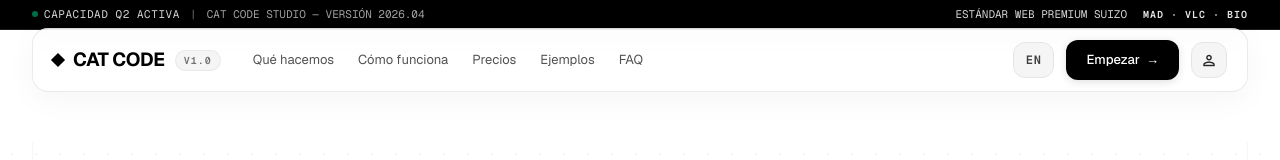
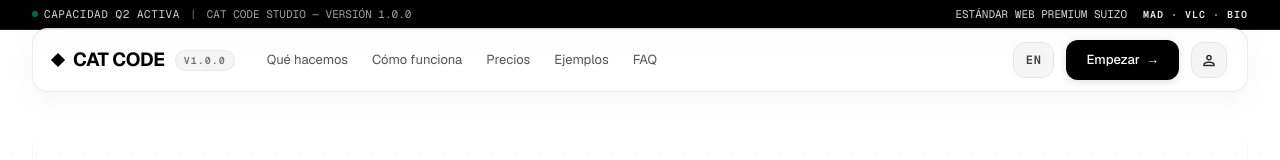
Before and after one commit to Cat-CODE-Hdz/catcode, a React (Vite) app: page / in a window 1280 px wide. Shown: the top 160 px of the page. Built offline with nearby package versions, Linux system fonts and the light colour scheme.

Commit message:
fix(root): update web version to package json version load

```diff
--- a/src/components/layout/Header.tsx
+++ b/src/components/layout/Header.tsx
@@ -31,7 +31,7 @@ export function Header() {
                 className="font-mono uppercase tracking-widest text-neutral-500 bg-neutral-100 border border-neutral-200/80 px-2 py-0.5 rounded-full font-semibold"
                 style={{ fontSize: '10px' }}
               >
-                v1.0
+                v{__APP_VERSION__}
               </span>
             </a>
             <nav className="hidden md:flex items-center gap-unit-6">
--- a/src/components/layout/TopBar.tsx
+++ b/src/components/layout/TopBar.tsx
@@ -15,7 +15,7 @@ export function TopBar() {
           <span className="text-neutral-300 uppercase tracking-wider font-mono">{t('topbar.capacity')}</span>
         </span>
         <span className="text-neutral-500 hidden sm:inline">|</span>
-        <span className="text-neutral-400 hidden sm:inline font-mono">{t('topbar.version')}</span>
+        <span className="text-neutral-400 hidden sm:inline font-mono">{t('topbar.version', { version: __APP_VERSION__ })}</span>
       </div>
       <div className="flex items-center gap-4 text-neutral-400 font-mono">
         <span className="hidden md:inline text-neutral-300">{t('topbar.standard')}</span>
--- a/src/i18n/en.json
+++ b/src/i18n/en.json
@@ -1,7 +1,7 @@
 {
   "topbar": {
     "capacity": "Q2 CAPACITY ACTIVE",
-    "version": "CAT CODE STUDIO — VERSION 2026.04",
+    "version": "CAT CODE STUDIO — VERSION {{version}}",
     "standard": "SWISS PREMIUM WEB STANDARD",
     "locations": "MAD · VLC · BIO"
   },
--- a/src/i18n/es.json
+++ b/src/i18n/es.json
@@ -1,7 +1,7 @@
 {
   "topbar": {
     "capacity": "CAPACIDAD Q2 ACTIVA",
-    "version": "CAT CODE STUDIO — VERSIÓN 2026.04",
+    "version": "CAT CODE STUDIO — VERSIÓN {{version}}",
     "standard": "ESTÁNDAR WEB PREMIUM SUIZO",
     "locations": "MAD · VLC · BIO"
   },
--- /dev/null
+++ b/src/vite-env.d.ts
@@ -0,0 +1,3 @@
+/// <reference types="vite/client" />
+
+declare const __APP_VERSION__: string
--- a/vite.config.ts
+++ b/vite.config.ts
@@ -1,8 +1,14 @@
+import { readFileSync } from 'node:fs'
 import tailwindcss from '@tailwindcss/vite'
 import react from '@vitejs/plugin-react'
 import { defineConfig } from 'vite'
 
+const pkg = JSON.parse(readFileSync('./package.json', 'utf-8'))
+
 export default defineConfig({
   base: '/catcode/',
   plugins: [react(), tailwindcss()],
+  define: {
+    __APP_VERSION__: JSON.stringify(pkg.version),
+  },
 })
```
Also changed, not shown: 1 other file (tests, documents, lock files or other folders).
